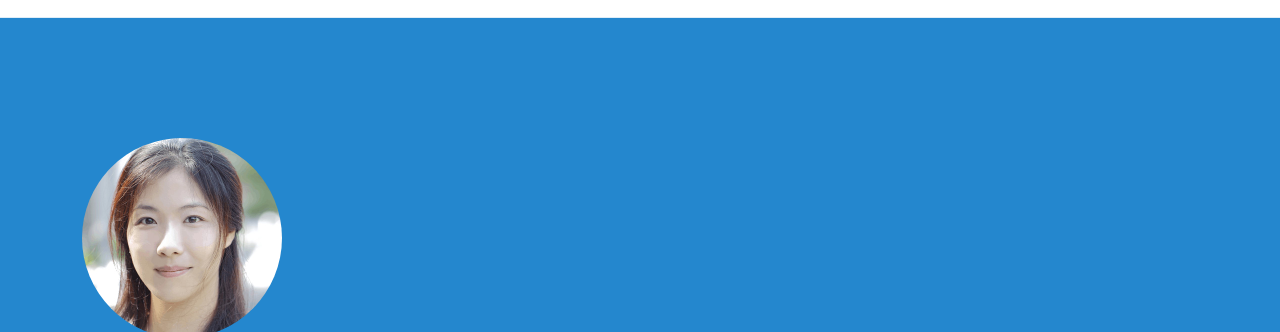
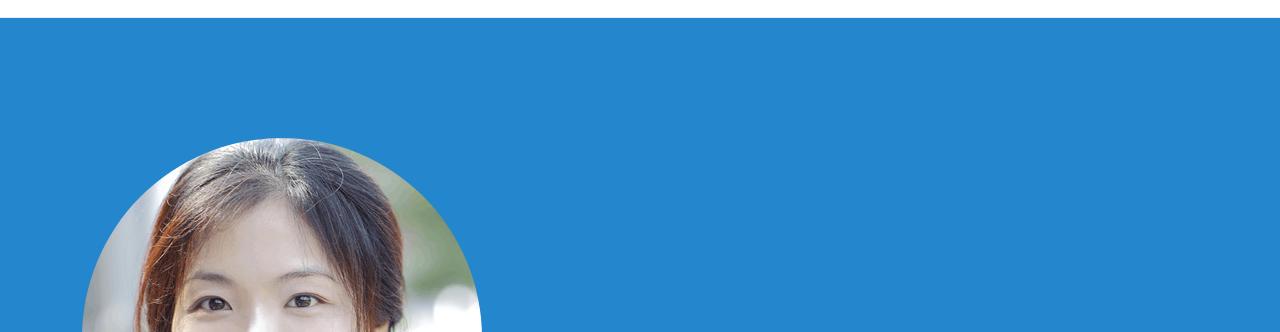
Before and after one commit to kuro-kazuto/kuro-kazuto.github.io, a plain HTML site: page index.html in a window 1280 px wide. Shown: the part 83-415 px from the top of the page. Drawn offline with Linux system fonts and the light colour scheme; files whose address does not match are found by name.

Commit message:
update 1.3

```diff
--- a/assets/css/main.css
+++ b/assets/css/main.css
@@ -745,9 +745,11 @@ h6 {
 
 }
 
-.round {
-	width: 200px; /* Set the width of the container */
-  height: 200px; /* Set the height of the container */
+.profile-round {
+  position: center;
+  justify-content: center;
+	width: 400px; /* Set the width of the container */
+  height: 400px; /* Set the height of the container */
   background-image: url('assets/img/testimonials/testimonials-2.jpg'); /* Replace 'your-image-url.jpg' with your image file path or URL */
   background-size: cover; /* Ensure the image covers the entire container */
   background-position: center; /* Center the image within the container */
--- a/index.html
+++ b/index.html
@@ -87,7 +87,7 @@
     <div class="page-title accent-background">
       <div class="container">
 
-        <div class="round"></div>
+        <div class="profile-round"></div>
 
         <h1>Galih Aji Pambudi, S.T.</h1>
         <nav class="breadcrumbs">
```
